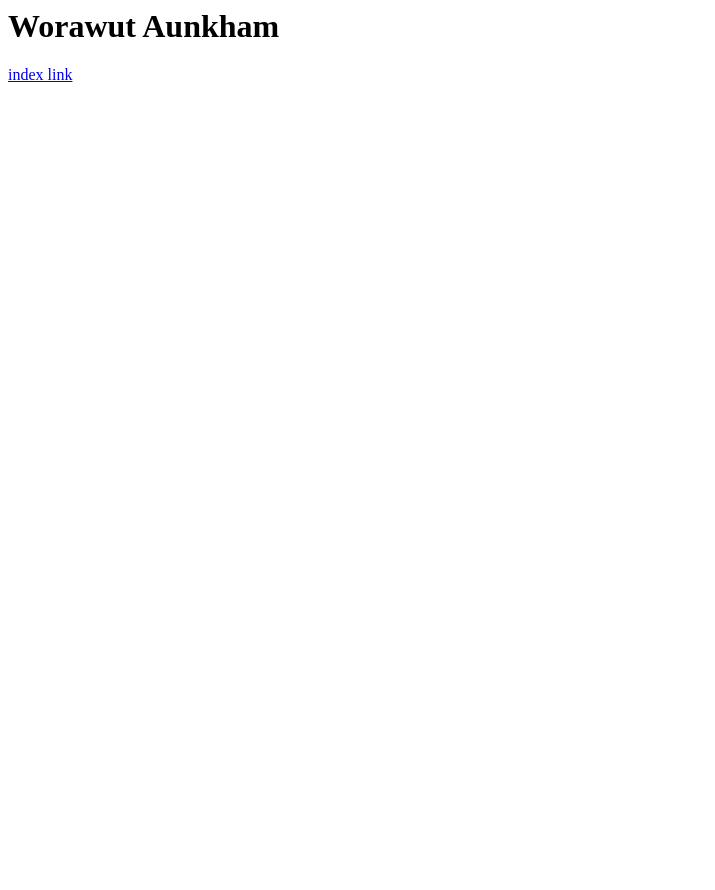
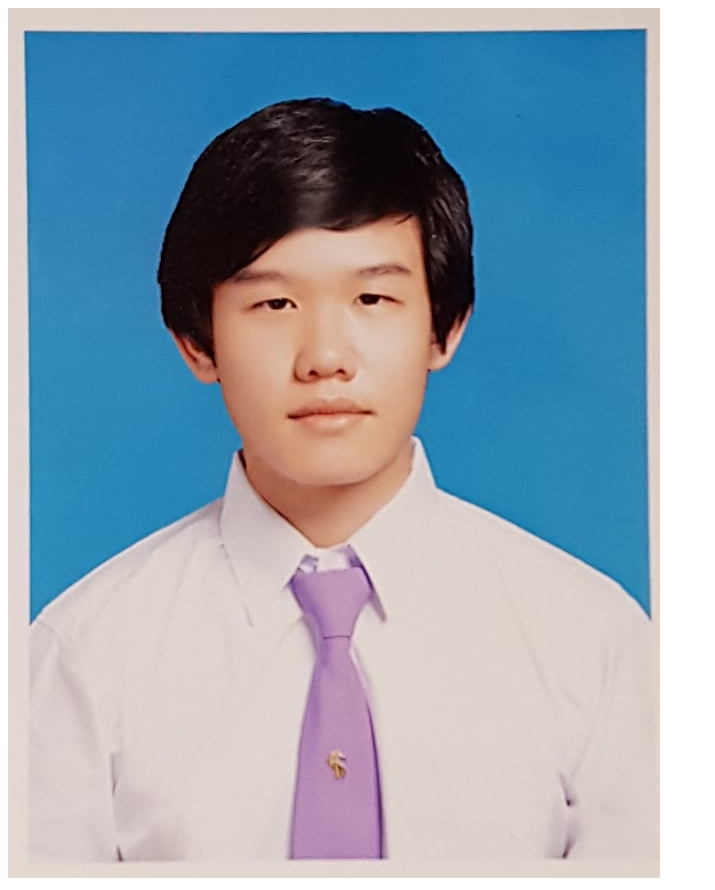
Before and after one commit to MasterJames1z/LAB03, a plain HTML site: page profile.html in a window 1280 px wide. Shown: the whole page, without its empty margins (0-715 px from the left). Before the commit the page ends 800 px from the top, so only its background shows below. Drawn offline with Linux system fonts and the light colour scheme.

Commit message:
add friend picture

```diff
--- a/profile.html
+++ b/profile.html
@@ -1,2 +1,12 @@
-<h1>Worawut Aunkham</h1>
-<a href="index.html">index link</a>
+<!DOCTYPE html>
+<html lang="en">
+<head>
+    <meta charset="UTF-8">
+    <meta http-equiv="X-UA-Compatible" content="IE=edge">
+    <meta name="viewport" content="width=device-width, initial-scale=1.0">
+    <title>Friend Picture</title>
+</head>
+<body>
+    <img src="me.jpg" alt="Friend Picture">
+</body>
+</html>
```
Also changed, not shown: index.html (+12 -0 lines), me.jpg (added).
